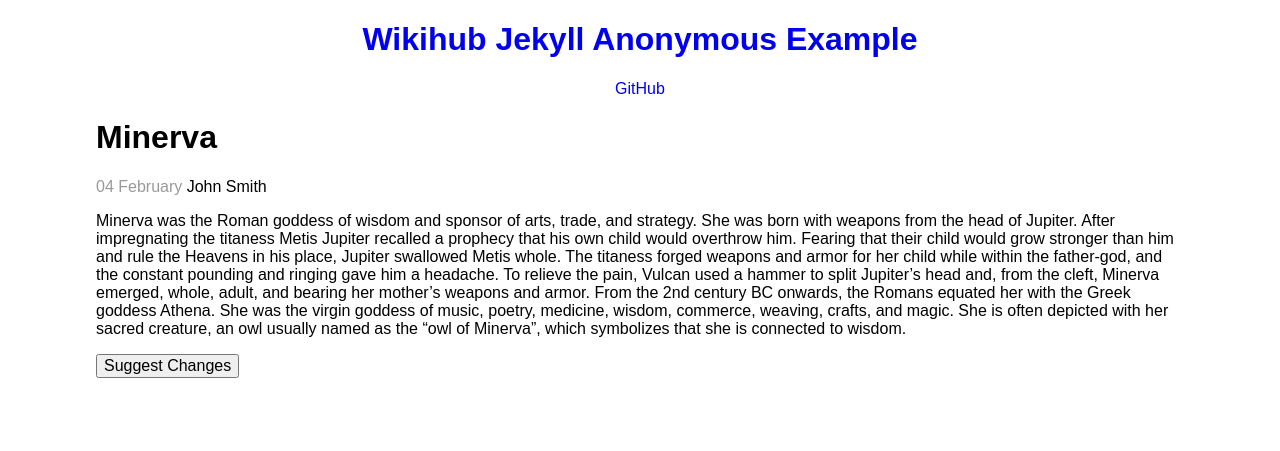
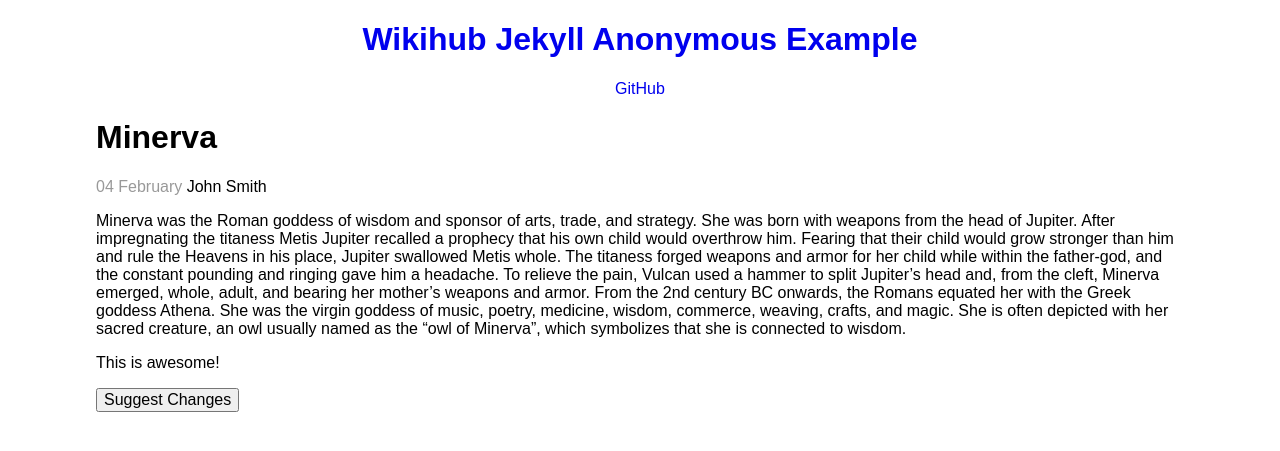
Before and after one commit to wiki-hub/jekyll-anon, a Jekyll site: the page built from _posts/2015-02-04-minerva.md, in a window 1280 px wide. Shown: the top 451 px of the page. Built offline with Jekyll 4.4.1, drawn with Linux system fonts in a browser that asks for light colours.

Commit message:
Yeah, it works

```diff
--- a/_posts/2015-02-04-minerva.md
+++ b/_posts/2015-02-04-minerva.md
@@ -6,3 +6,5 @@ category: Gods
 tags: [Arts, Trade, Strategy Goddess]
 ---
 Minerva was the Roman goddess of wisdom and sponsor of arts, trade, and strategy. She was born with weapons from the head of Jupiter. After impregnating the titaness Metis Jupiter recalled a prophecy that his own child would overthrow him. Fearing that their child would grow stronger than him and rule the Heavens in his place, Jupiter swallowed Metis whole. The titaness forged weapons and armor for her child while within the father-god, and the constant pounding and ringing gave him a headache. To relieve the pain, Vulcan used a hammer to split Jupiter's head and, from the cleft, Minerva emerged, whole, adult, and bearing her mother's weapons and armor. From the 2nd century BC onwards, the Romans equated her with the Greek goddess Athena. She was the virgin goddess of music, poetry, medicine, wisdom, commerce, weaving, crafts, and magic. She is often depicted with her sacred creature, an owl usually named as the "owl of Minerva", which symbolizes that she is connected to wisdom.
+
+This is awesome!
```
